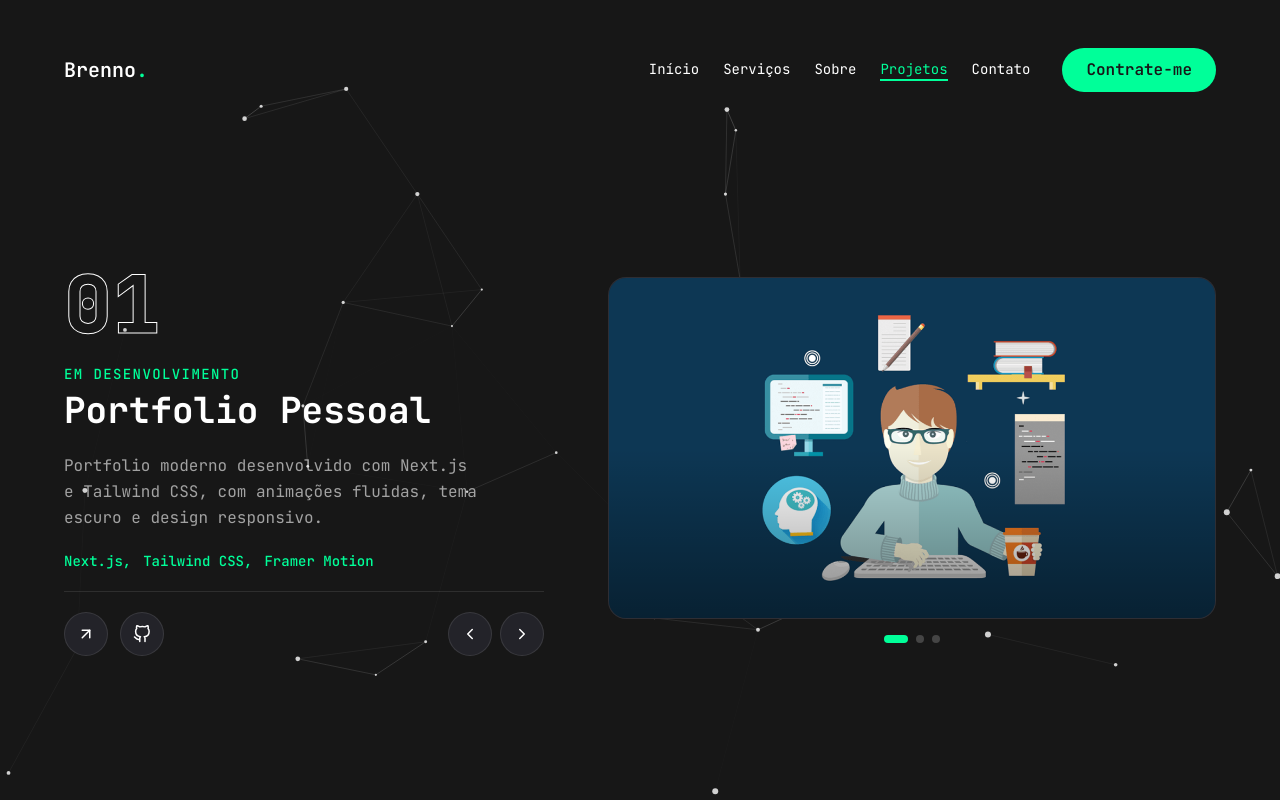
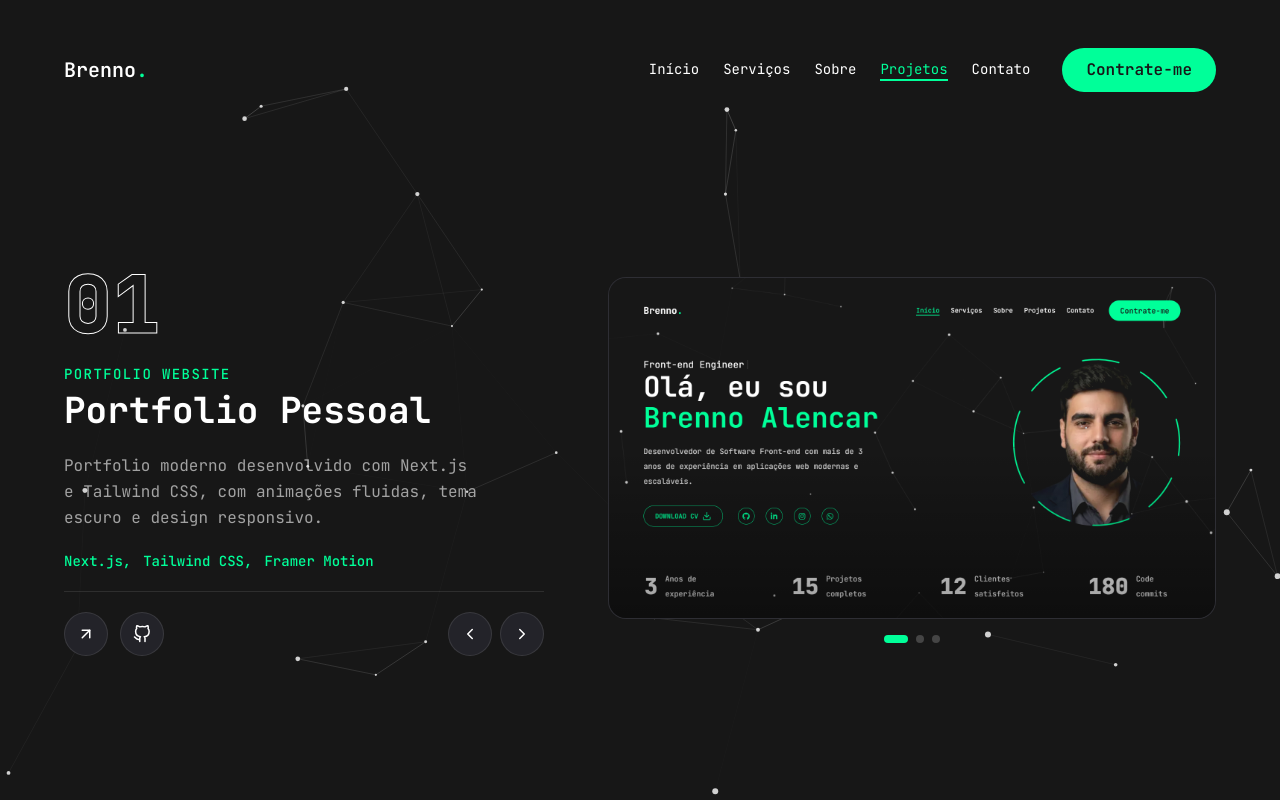
Before and after one commit to BrennoAlenkar/brenno-portfolio, a Next.js app: page /projetos in a window 1280 px wide. Built offline with nearby package versions, Linux system fonts and the light colour scheme.

Commit message:
feat: adiciona projeto de portfólio com imagem preview

```diff
--- a/app/projetos/page.jsx
+++ b/app/projetos/page.jsx
@@ -9,14 +9,14 @@ import { FiArrowUpRight, FiGithub, FiChevronLeft, FiChevronRight } from "react-i
 const projects = [
   {
     num: "01",
-    category: "Em Desenvolvimento",
+    category: "Portfolio Website",
     title: "Portfolio Pessoal",
     description:
       "Portfolio moderno desenvolvido com Next.js e Tailwind CSS, com animações fluidas, tema escuro e design responsivo.",
     stack: ["Next.js", "Tailwind CSS", "Framer Motion"],
-    live: "https://seu-portfolio.com",
-    github: "https://github.com/BrennoAlenkar",
-    image: "/assets/projeto-desenvolvimento.png",
+    live: "https://brenno-portfolio.vercel.app/",
+    github: "https://github.com/BrennoAlenkar/brenno-portfolio",
+    image: "/assets/img-portfolio.png",
   },
   {
     num: "02",
```
Also changed, not shown: public/assets/img-portfolio.png (added).
